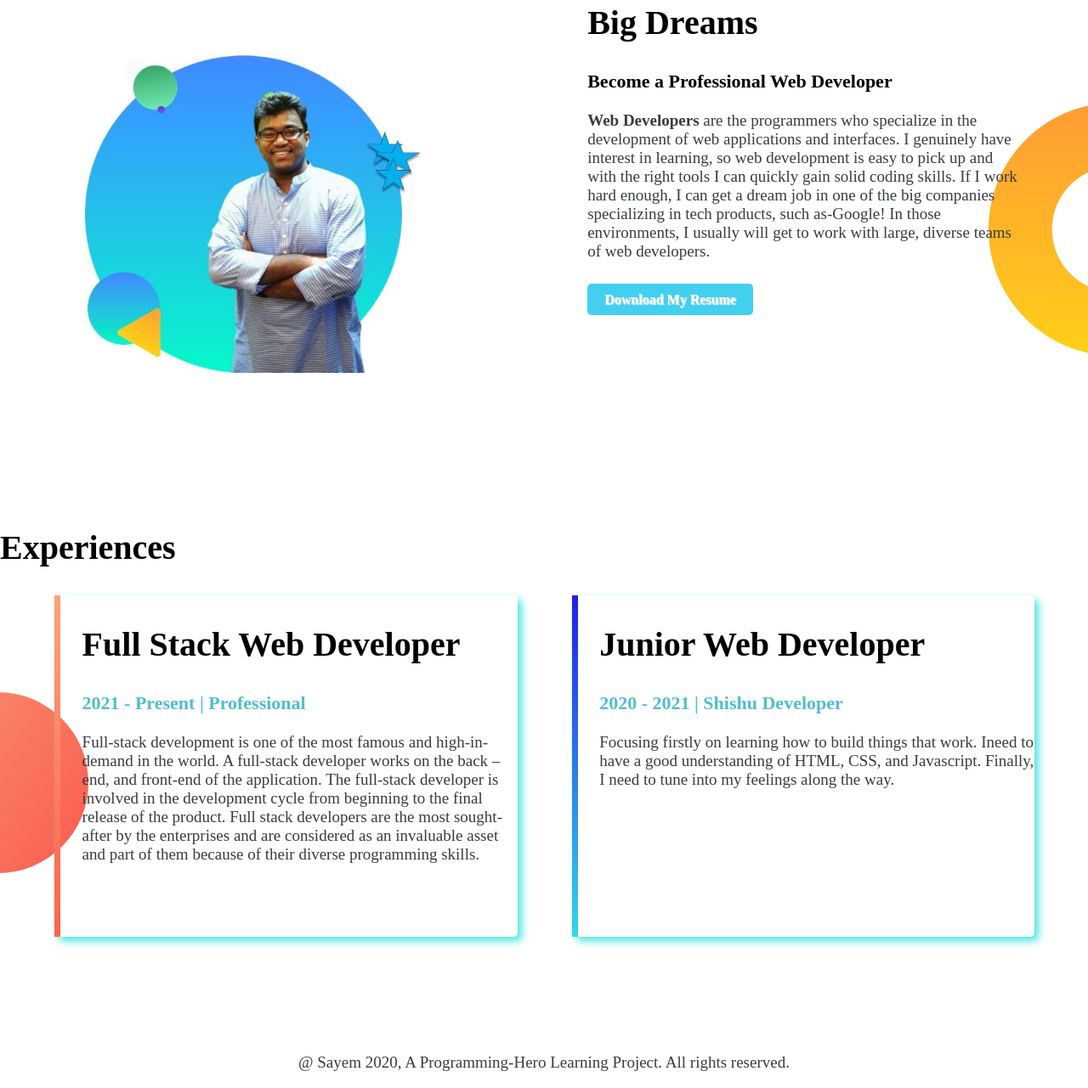
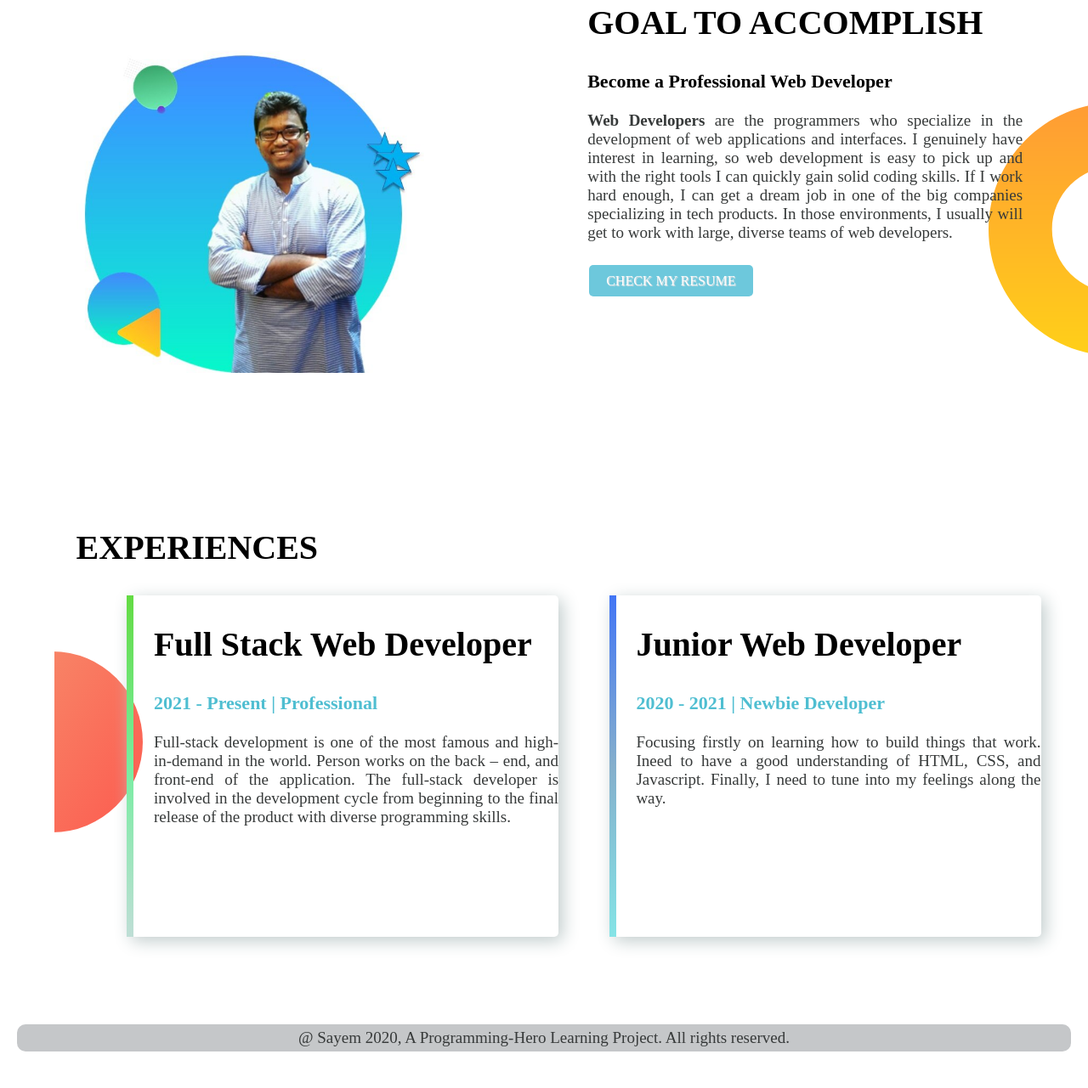
Before and after one commit to Sayem102404/portfolio-website, a plain HTML site: page index.html in a window 1280 px wide. Shown: the part 630-1911 px from the top of the page at 85% size. After the commit the page ends 1888 px from the top, so only its background shows below. Drawn offline with Linux system fonts and the light colour scheme.

Commit message:
Assignment

```diff
--- a/index.html
+++ b/index.html
@@ -13,8 +13,8 @@
 <body>
     <section class="top-banner">
         <div class="half-width">
-            <h1>Welcome to</h1>
-            <h2><span class="sky-highlight">Sayem Sourov</span> Website</h2>
+            <h1>WELCOME TO</h1>
+            <h2 id="focus-name"><span class="sky-highlight">SAYEM SOUROV</span> WEBSITE</h2>
 
             <h3>A Newbie Web Developer</h3>
             <p>
@@ -27,7 +27,8 @@
             </p>
             <br>
 
-            <a class="link-button" target="blank" href="https://www.linkedin.com/in/sayemsourov/">VISIT MY PROFILE</a>
+            <a class="link-button" target="_blank" href="https://www.linkedin.com/in/sayemsourov/">VISIT MY LinkedIn
+                PROFILE</a>
 
         </div>
 
@@ -45,7 +46,7 @@
 
         <div class="half-width">
 
-            <h2> Big Dreams</h2>
+            <h2 id="dream-transition"> GOAL TO ACCOMPLISH</h2>
             <h3>Become a Professional Web Developer</h3>
 
             <p><b>Web Developers</b> are the programmers who specialize in the development of web applications and
@@ -53,14 +54,14 @@
                 right
                 tools I can quickly gain solid coding skills. If I work hard enough, I can get a dream job in one of the
                 big
-                companies specializing in tech products, such as-Google! In those environments, I usually will get to
+                companies specializing in tech products. In those environments, I usually will get to
                 work with
                 large, diverse teams of web developers.</p>
             <br>
 
             <a class="link-button" target="blank"
-                href="https://github.com/Sayem102404/Portfolio-Website/blob/master/CV_S.%20M.%20A.%20Sayem_t889085.pdf">Download
-                My Resume</a>
+                href="https://github.com/Sayem102404/Portfolio-Website/blob/master/CV_S.%20M.%20A.%20Sayem_t889085.pdf">CHECK
+                MY RESUME</a>
         </div>
 
     </section>
@@ -69,25 +70,21 @@
 
     <section class="experience-area">
 
-        <h2>Experiences</h2>
+        <h2 id="exp-transition">EXPERIENCES</h2>
 
         <div id="full-stack" class="half-width single-experience">
             <h2>Full Stack Web Developer</h2>
             <h3 class="sky-highlight">2021 - Present | Professional</h3>
-            <p>Full-stack development is one of the most famous and high-in-demand in the world. A full-stack developer
+            <p>Full-stack development is one of the most famous and high-in-demand in the world. Person
                 works
                 on the back – end, and front-end of the application. The full-stack developer is involved in the
                 development
-                cycle from beginning to the final release of the product.
-
-                Full stack developers are the most sought-after by the enterprises and are considered as an invaluable
-                asset and
-                part of them because of their diverse programming skills.</p>
+                cycle from beginning to the final release of the product with diverse programming skills.</p>
         </div>
 
         <div id="baby" class="half-width single-experience">
             <h2>Junior Web Developer</h2>
-            <h3 class="sky-highlight">2020 - 2021 | Shishu Developer
+            <h3 class="sky-highlight">2020 - 2021 | Newbie Developer
             </h3>
             <p>Focusing firstly on learning how to build things that work. Ineed to have a good understanding of HTML,
                 CSS,
--- a/style.css
+++ b/style.css
@@ -8,8 +8,9 @@ body {
 
 p{
   font-size: 19px;
-    color: #373d3d;
-    text-align: left;
+  color: #373a3a;
+  text-align: justify;
+
 }
 h2{
   font-size: 40px;
@@ -44,13 +45,22 @@ body {
 }
 .link-button{
   text-decoration: none;
-    background-image: linear-gradient(45 deg, #0eb5b0, skyblue, #0eb5b0);
-    background-color: #43d0f0;
+  background-color: #30b1ce;
   padding: 10px 20px;
   border-radius: 5px;
-    color: #ffffff;
-    text-shadow: 1px 1px 1px #f3eeee;
-    font-weight: 700;
+  color: #fcfcfc;
+  text-shadow: 1px 1px 1px #d8d4d4;
+  font-weight: 500;
+  opacity: 0.7;
+  transition: 1s;
+  margin: 4px 2px;
+  text-align: center;
+}
+
+.link-button:hover {
+  background-color: #6bc720;
+  box-shadow: 5px 5px 5px 4px #01141433;
+
 }
 
 .dream-area{
@@ -60,28 +70,53 @@ body {
 
 }
 .single-experience{
-    box-shadow: 5px 5px 10px #4ee6e3;
+  box-shadow: 5px 5px 20px #c1cccc;
   border-radius: 5px;
-    height: 80%;}
+  height: 80%;
+}
 
+.single-experience:hover{
+  color: #e03ab1;
+}
 .experience-area{
   background-image: url("images/exp-bg.png");
   background-repeat: no-repeat;
   background-position: left;
+  margin-left: 5%;
+  padding-left: 2%;
+  padding-bottom: 5px;
 }
 #full-stack{
-    border-left: 7px solid;
-    border-image: linear-gradient(180deg, lightsalmon, tomato);
+  border-left: 8px solid;
+  border-image: linear-gradient(180deg, #63db42, #77eda0, #bfded6);
   border-image-slice: 1;
+  transition: 1s;
 }
 
 #baby{
-    border-left: 7px solid;
-    border-image: linear-gradient(180deg, #221ee9, #36d6eb);
+  border-left: 8px solid;
+  border-image: linear-gradient(180deg, #4275f5, #85afcc, #85e4e6);
   border-image-slice: 1;
+  transition: 1s;
 }
 
-  footer p{
+#focus-name{
+  transition: 1s;
+
+}
+#exp-transition{
+  transition: 1s;}
+
+#dream-transition{
+    transition: 1s;
+  }
+
+footer p {
   text-align: center;
   font-size: 12;
+  background-color: #c5c7c9;
+  padding: 5px;
+  margin: 20px;
+  border-radius: 10px;
+  margin-top: 80px;
 }
```
Lines whose indentation alone changed are shown as unchanged.
